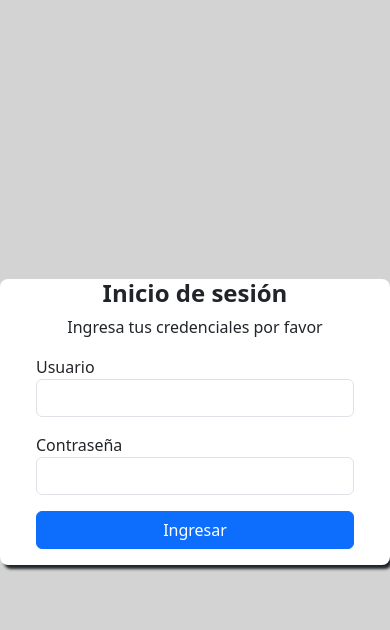
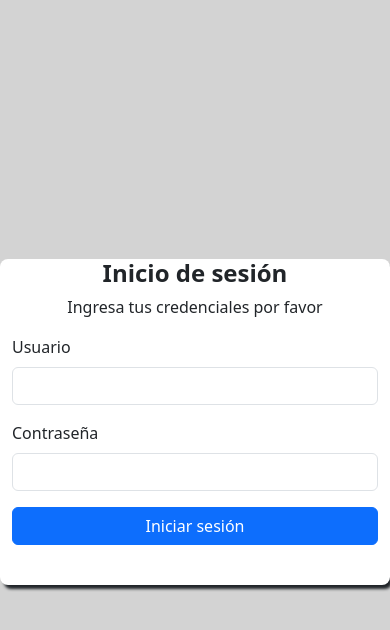
Before and after one commit to bicari/PreciosProgramables, a Django app: page /login/ in a window 390 px wide. Shown: the top 630 px of the page. Run offline with Django 5.2, Linux system fonts and the light colour scheme; some libraries are stand-ins or nearby versions.

Commit message:
login responsive

```diff
--- a/templates/login.html
+++ b/templates/login.html
@@ -9,7 +9,7 @@ body{
     justify-content: center;
     align-items: center;
 }
-.container {
+.container-fluid {
     background-color: white;
     box-shadow: 3px 5px 3px -1px;
     max-width: 400px;
@@ -26,32 +26,28 @@ body{
 
 
 <body>
-    <div class="container row d-flex justify-content-center">
-        <div class="row d-flex text-center", id="login-header">
+    <div class="container-fluid container-lg ">
+        <div class="row d-flex justify-content-center">
+            <div class="col-12 col-sm-10 col-md-8 col-lg-10 text-center", id="login-header">
                 <h1 id="login-title"> Inicio de sesión</h1>
                 <p>Ingresa tus credenciales por favor</p>
                 {%if error%}
                 <p style="color: red">{{error}}</p>
                 {%endif%}
             </div>
-        <form class="container-fluid row d-flex justify-content-center", id="login-form", method="post", action="/login/">
+            <div class="col-12 col-sm-10 col-md-8 col-lg-10 mb-4">
+                <form method="post" action="">
                     {% csrf_token %}
-
-
-            <div id="username_form", class= "col-12 mb-3">
-                <label for="id_username">Usuario</label>
-                <input type="text", name="username", id="id_username", required autofocus, class="form-control">
+                    <div class="mb-3 text-start">
+                        <label for="username" class="form-label">Usuario</label>
+                        <input type="text" class="form-control" id="username" name="username" required>
                     </div>
-
-            <div id="password_form", class= "col-12 mb-3">
-                <label for="id_password">Contraseña</label>
-                <input type="password", name="password", id="id_password", required, class="form-control">
+                    <div class="mb-3 text-start">
+                        <label for="password" class="form-label">Contraseña</label>
+                        <input type="password" class="form-control" id="password" name="password" required>
                     </div>
-            <div class = "col-12 d-grid">
-                <button class="btn btn-primary", type="submit">Ingresar</button>
+                    <button type="submit" class="btn btn-primary w-100">Iniciar sesión</button>
+                </form>
         </div>
-
-        </form>
-
     </div>
 </body>
```
Lines whose indentation alone changed are shown as unchanged.
